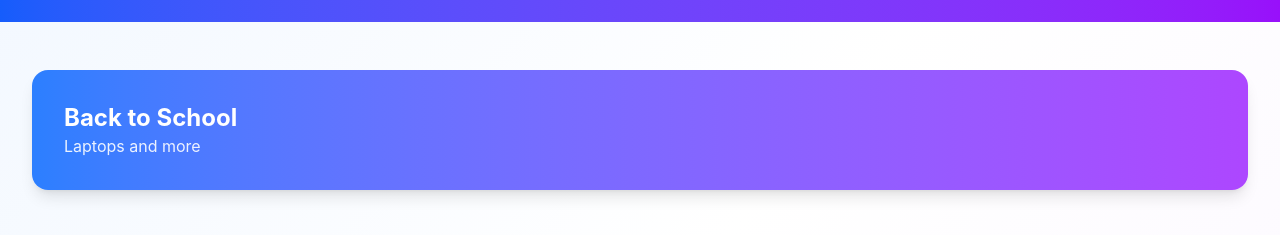
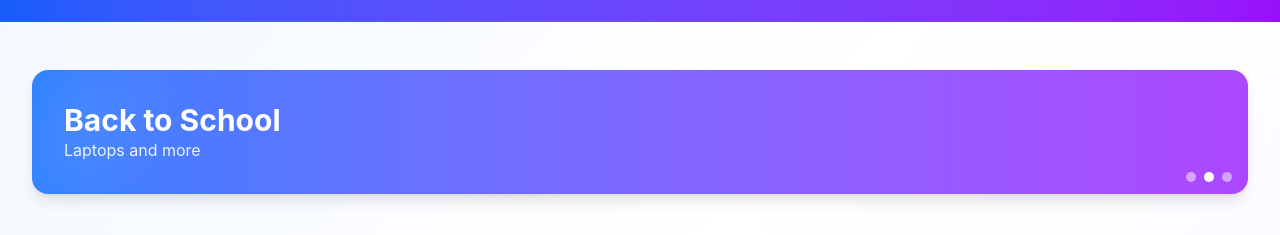
Before and after one commit to abdu102/e-commerce-platform-working, a React (Vite) app in the folder web/: page / in a window 1280 px wide. Shown: the part 471-706 px from the top of the page. Built offline with nearby package versions, Linux system fonts and the light colour scheme; no server answers.

Commit message:
UI: improved banner with controls, wishlist toggle on cards, whole card clickable, fix View button styles; Admin: Save buttons close modal and alert

```diff
--- a/web/src/pages/AdminPage.tsx
+++ b/web/src/pages/AdminPage.tsx
@@ -960,6 +960,9 @@ export default function AdminPage() {
                     try { data.specs = JSON.parse(specsText); } catch {}
                   }
                   await updateProductMutation.mutateAsync({ id: editingProduct.id, data });
+                  // Give feedback and close
+                  alert('Product saved');
+                  setEditingProduct(null);
                 }}
                 className="space-y-4"
               >
@@ -1050,6 +1053,8 @@ export default function AdminPage() {
                     phone: form.get('phone') as string,
                   };
                   await updateOrderMutation.mutateAsync({ id: editingOrder.id, data });
+                  alert('Order updated');
+                  setEditingOrder(null);
                 }}
                 className="space-y-4"
               >
--- a/web/src/pages/HomePage.tsx
+++ b/web/src/pages/HomePage.tsx
@@ -1,5 +1,5 @@
 import { useState, useEffect } from 'react';
-import { useQuery } from '@tanstack/react-query';
+import { useQuery, useMutation, useQueryClient } from '@tanstack/react-query';
 import { useNavigate, useSearchParams } from 'react-router-dom';
 import { motion, AnimatePresence } from 'framer-motion';
 import { Search, ShoppingCart, Heart, Star, Filter } from 'lucide-react';
@@ -17,9 +17,15 @@ function BannerSlider() {
   }, []);
   const s = slides[idx];
   return (
-    <div className={`rounded-2xl p-8 text-white bg-gradient-to-r ${s.color} shadow-lg mb-10 transition-all`}>
-      <div className="text-2xl font-bold">{s.title}</div>
+    <div className={`relative overflow-hidden rounded-2xl p-8 text-white bg-gradient-to-r ${s.color} shadow-lg mb-10`}>
+      <div className="text-2xl md:text-3xl font-bold">{s.title}</div>
       <div className="opacity-90">{s.subtitle}</div>
+      <div className="absolute inset-y-0 left-0 w-24 bg-white/10 blur-2xl -skew-x-12" />
+      <div className="absolute bottom-3 right-4 flex gap-2">
+        {slides.map((slide, i) => (
+          <button key={slide.id} onClick={()=>setIdx(i)} className={`w-2.5 h-2.5 rounded-full ${i===idx?'bg-white':'bg-white/50'}`} aria-label={`Go to slide ${i+1}`} />
+        ))}
+      </div>
     </div>
   );
 }
@@ -67,6 +73,7 @@ export default function HomePage() {
   const [onlyInStock, setOnlyInStock] = useState<boolean>(false);
   const [sort, setSort] = useState<'newest' | 'price_asc' | 'price_desc'>('newest');
 
+  const queryClient = useQueryClient();
   const { data: products, isLoading } = useQuery({
     queryKey: ['products', searchTerm, selectedCategory, priceMin, priceMax, onlyInStock, sort],
     queryFn: async () => {
@@ -97,6 +104,18 @@ export default function HomePage() {
   };
 
   const filteredProducts = products || [];
+
+  // Wishlist
+  const { data: wishlist } = useQuery({
+    queryKey: ['wishlist'],
+    queryFn: async () => (await axios.get(`${API_URL}/api/wishlist`)).data,
+    enabled: !!localStorage.getItem('token')
+  });
+  const toggleWishlist = useMutation({
+    mutationFn: async (productId: number) => (await axios.post(`${API_URL}/api/wishlist/toggle`, { productId })).data,
+    onSuccess: () => queryClient.invalidateQueries({ queryKey: ['wishlist'] })
+  });
+  const isWished = (pid: number) => Array.isArray(wishlist) && wishlist.some((w: any) => w.productId === pid);
 
   return (
     <div className="min-h-screen bg-gradient-to-br from-blue-50 via-white to-purple-50">
@@ -236,7 +255,9 @@ export default function HomePage() {
                     <motion.div
                       key={product.id}
                       whileHover={{ y: -5 }}
-                      className="bg-white rounded-xl shadow-md overflow-hidden hover:shadow-xl transition-shadow"
+                      onClick={() => navigate(`/product/${product.id}`)}
+                      className="bg-white rounded-xl shadow-md overflow-hidden hover:shadow-xl transition-shadow cursor-pointer"
+                      role="button"
                     >
                       <div className="relative">
                         <img
@@ -244,8 +265,8 @@ export default function HomePage() {
                           alt={product.name}
                           className="w-full h-48 object-cover"
                         />
-                        <button className="absolute top-2 right-2 p-2 bg-white rounded-full shadow-md hover:shadow-lg transition-shadow">
-                          <Heart className="w-4 h-4 text-gray-600" />
+                        <button onClick={(e)=>{e.stopPropagation(); toggleWishlist.mutate(product.id);}} className="absolute top-2 right-2 p-2 bg-white rounded-full shadow-md hover:shadow-lg transition-shadow">
+                          <Heart className={`w-4 h-4 ${isWished(product.id)?'text-red-500 fill-red-500':'text-gray-600'}`} />
                         </button>
                         {product.stock < 10 && product.stock > 0 && (
                           <span className="absolute top-2 left-2 px-2 py-1 bg-red-500 text-white text-xs rounded-full">
@@ -277,7 +298,7 @@ export default function HomePage() {
                           <span className="text-xl font-bold text-gray-900">
                             ${product.price.toFixed(2)}
                           </span>
-                          <button onClick={() => navigate(`/product/${product.id}`)} className="flex items-center space-x-1 bg-brand-600 hover:bg-brand-700 text-white px-3 py-2 rounded-lg transition-colors">
+                          <button onClick={(e) => { e.stopPropagation(); navigate(`/product/${product.id}`); }} className="flex items-center space-x-1 bg-brand-600 hover:bg-brand-700 text-white px-3 py-2 rounded-lg transition-colors">
                             <ShoppingCart className="w-4 h-4" />
                             <span className="text-sm">View</span>
                           </button>
```
